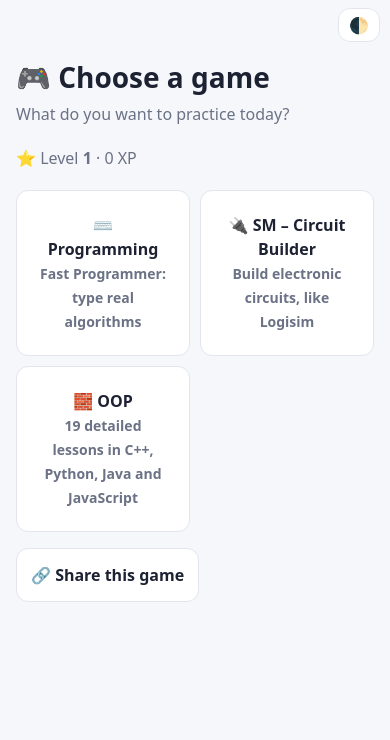
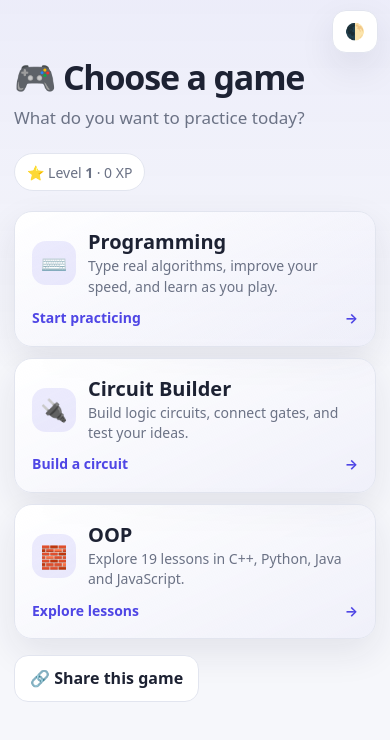
Before and after one commit to bachirimey-cyber/fast-programmer-game, a plain HTML site: page index.html in a window 390 px wide. Drawn offline with Linux system fonts and the light colour scheme.

Commit message:
Improve game usability and responsive design
Co-authored-by: Copilot App <223556219+Copilot@users.noreply.github.com>

```diff
--- a/index.html
+++ b/index.html
@@ -3,27 +3,29 @@
 <meta name="viewport" content="width=device-width, initial-scale=1, viewport-fit=cover">
 <title>Fast Programmer</title>
 <style>
-:root{--bg:#f6f7fb;--card:#fff;--tx:#1d2233;--mu:#6b7285;--ac:#4f46e5;--ok:#16a34a;--bad:#dc2626;--bd:#e2e5ef;box-sizing:border-box;padding-top:env(safe-area-inset-top,0px);padding-bottom:env(safe-area-inset-bottom,0px)}
-@media (prefers-color-scheme:dark){:root:not([data-theme="light"]){--bg:#12141c;--card:#1c1f2b;--tx:#e8eaf3;--mu:#98a0b8;--ac:#818cf8;--ok:#4ade80;--bad:#f87171;--bd:#2c3042}}
+:root{--bg:#f6f7fb;--card:#fff;--tx:#1d2233;--mu:#6b7285;--ac:#4f46e5;--ok:#16a34a;--bad:#dc2626;--bd:#e2e5ef;--shadow:0 14px 36px rgba(32,38,64,.09);box-sizing:border-box;padding-top:env(safe-area-inset-top,0px);padding-bottom:env(safe-area-inset-bottom,0px)}
+@media (prefers-color-scheme:dark){:root:not([data-theme="light"]){--bg:#12141c;--card:#1c1f2b;--tx:#e8eaf3;--mu:#98a0b8;--ac:#818cf8;--ok:#4ade80;--bad:#f87171;--bd:#2c3042;--shadow:0 14px 36px rgba(0,0,0,.24)}}
 *{box-sizing:border-box}
 svg{max-width:100%;height:auto}
-body{margin:0;background:var(--bg);color:var(--tx);font:16px/1.5 system-ui,-apple-system,"Segoe UI",sans-serif}
-main{max-width:760px;margin:0 auto;padding:48px 16px 20px}
-h1{font-size:28px;margin:8px 0 4px}
-.sub{color:var(--mu);margin:0 0 20px}
-.grid{display:grid;grid-template-columns:repeat(auto-fit,minmax(130px,1fr));gap:10px}
-button{font:inherit;cursor:pointer;border:1px solid var(--bd);background:var(--card);color:var(--tx);border-radius:12px;padding:14px;font-weight:600}
-button:hover{border-color:var(--ac)}
+body{margin:0;background:linear-gradient(180deg,rgba(79,70,229,.055),transparent 380px),var(--bg);color:var(--tx);font:16px/1.55 system-ui,-apple-system,"Segoe UI",sans-serif}
+main{max-width:920px;margin:0 auto;padding:64px 20px 36px}
+h1{font-size:clamp(28px,4vw,38px);line-height:1.15;letter-spacing:-.035em;margin:8px 0 8px}
+.sub{color:var(--mu);font-size:17px;margin:0 0 22px}
+.grid{display:grid;grid-template-columns:repeat(auto-fit,minmax(150px,1fr));gap:12px}
+button{font:inherit;cursor:pointer;border:1px solid var(--bd);background:var(--card);color:var(--tx);border-radius:14px;padding:13px 16px;font-weight:650;transition:border-color .16s ease,background-color .16s ease,box-shadow .16s ease,transform .16s ease}
+button:hover{border-color:var(--ac);box-shadow:0 5px 16px rgba(32,38,64,.08);transform:translateY(-1px)}
+button:active{transform:translateY(0)}
+button:focus-visible,a:focus-visible,input:focus-visible,select:focus-visible,textarea:focus-visible{outline:3px solid rgba(79,70,229,.55);outline-offset:3px}
 .pri{background:var(--ac);color:#fff;border-color:var(--ac)}
 .bar{display:flex;gap:14px;flex-wrap:wrap;justify-content:space-between;color:var(--mu);font-size:14px;margin-bottom:10px}
 .bar b{color:var(--tx)}
 .prog{height:6px;background:var(--bd);border-radius:6px;overflow:hidden;margin-bottom:14px}
 .prog i{display:block;height:100%;background:var(--ac);width:0}
-#code{background:var(--card);border:1px solid var(--bd);border-radius:12px;padding:16px;font:18px/1.7 ui-monospace,Menlo,Consolas,monospace;white-space:pre-wrap;overflow-x:auto;min-height:140px}
+#code{background:var(--card);border:1px solid var(--bd);border-radius:16px;padding:18px;font:clamp(15px,2.3vw,18px)/1.75 ui-monospace,Menlo,Consolas,monospace;white-space:pre-wrap;overflow-x:auto;min-height:150px;box-shadow:var(--shadow)}
 .d{color:var(--ok)}.c{background:var(--ac);color:#fff;border-radius:3px}.n{color:var(--mu)}
 #lessonLayout{display:grid;grid-template-columns:minmax(0,1fr);gap:12px;align-items:start}
 #lessonLayout.visual-active{grid-template-columns:minmax(0,1.1fr) minmax(270px,.9fr)}
-#visualizer{min-width:0;background:var(--card);border:1px solid var(--bd);border-radius:12px;padding:12px}
+#visualizer{min-width:0;background:var(--card);border:1px solid var(--bd);border-radius:16px;padding:14px;box-shadow:var(--shadow)}
 #visualizer.hide{display:none}
 #visualCode{max-height:230px;overflow:auto;background:var(--bg);border-radius:8px;padding:8px;font:12px/1.55 ui-monospace,Menlo,Consolas,monospace;white-space:pre}
 .vline{display:block;padding:0 4px;color:var(--mu)}
@@ -43,21 +45,41 @@ td,th{padding:3px 8px;border-bottom:1px solid var(--bd);text-align:center}
 select,.f{font:inherit;padding:10px;border-radius:10px;border:1px solid var(--bd);background:var(--card);color:var(--tx);width:100%}
 @keyframes gl{50%{opacity:.4}}
 .gl{background:#f59e0b!important;color:#000!important;border-color:#f59e0b!important;animation:gl .9s infinite}
-:root[data-theme="dark"]{--bg:#12141c;--card:#1c1f2b;--tx:#e8eaf3;--mu:#98a0b8;--ac:#818cf8;--ok:#4ade80;--bad:#f87171;--bd:#2c3042}
+:root[data-theme="dark"]{--bg:#12141c;--card:#1c1f2b;--tx:#e8eaf3;--mu:#98a0b8;--ac:#818cf8;--ok:#4ade80;--bad:#f87171;--bd:#2c3042;--shadow:0 14px 36px rgba(0,0,0,.24)}
 .msg{border:2px solid var(--ok);background:var(--card);border-radius:12px;padding:14px 16px;font-size:18px;font-weight:600;margin:0 0 14px}.msg.l{border-color:var(--bad)}
+.theme-toggle{position:fixed;top:calc(env(safe-area-inset-top,0px) + 10px);right:12px;padding:8px 12px;z-index:5;box-shadow:var(--shadow)}
+#s0 h1{font-size:clamp(34px,6vw,48px);margin-top:0}
+#s0 .sub{max-width:620px}
+#xp{display:inline-flex;align-items:center;gap:.25em;min-height:38px;padding:6px 12px;border:1px solid var(--bd);border-radius:999px;background:var(--card);font-size:14px;margin:0 0 20px}
+.game-grid{grid-template-columns:repeat(3,minmax(0,1fr));gap:16px}
+#s0 .game-card{display:flex;flex-direction:column;align-items:flex-start;gap:9px;min-height:205px;padding:22px;text-align:left;border-radius:18px;background:linear-gradient(155deg,var(--card),rgba(79,70,229,.035));box-shadow:var(--shadow)}
+#s0 .game-card:hover{box-shadow:0 18px 36px rgba(32,38,64,.14);transform:translateY(-3px)}
+.game-icon{display:grid;place-items:center;width:44px;height:44px;border-radius:14px;background:rgba(79,70,229,.1);font-size:22px}
+.game-title{font-size:20px;line-height:1.25;font-weight:750}
+.game-desc{color:var(--mu);font-size:14px;font-weight:400;line-height:1.45}
+.game-cta{display:flex;align-items:center;justify-content:space-between;gap:8px;width:100%;margin-top:auto;padding-top:10px;color:var(--ac);font-size:14px;font-weight:700}
+#s0 .shareBtn{padding:10px 15px}
+.choice-card{min-height:104px;border-radius:16px;box-shadow:var(--shadow)}
+#langs .choice-card,#ol .choice-card{min-height:120px}
+#s4 .grid button,#c1 .grid button{min-height:96px}
+section:not(.hide){animation:section-in .2s ease-out both}
+@keyframes section-in{from{opacity:0;transform:translateY(5px)}to{opacity:1;transform:translateY(0)}}
 .share-box{position:fixed;inset:0;background:rgba(0,0,0,.55);z-index:20;display:flex;align-items:center;justify-content:center;padding:16px}.share-box.hide{display:none}.share-panel{max-width:540px;width:min(100%,540px);padding:18px 18px 12px}.share-link{width:100%;margin:10px 0 14px;padding:12px;border-radius:10px;border:1px solid var(--bd);background:var(--card);color:var(--tx);font:inherit}
 #in{position:fixed;opacity:0;left:-999px;top:0;width:1px;height:1px}
+@media(max-width:740px){main{padding:58px 16px 28px}.game-grid{grid-template-columns:repeat(2,minmax(0,1fr))}#s2>.bar:first-child{justify-content:flex-start;gap:8px}#s2>.bar:first-child>span{padding:5px 8px;background:var(--card);border:1px solid var(--bd);border-radius:10px}}
+@media(max-width:520px){main{padding:58px 14px 24px}.game-grid{grid-template-columns:minmax(0,1fr);gap:11px}#s0 .game-card{min-height:0;padding:17px;display:grid;grid-template-columns:44px minmax(0,1fr);align-items:center;column-gap:12px;row-gap:2px}.game-icon{grid-row:span 2}.game-title,.game-desc{grid-column:2}.game-cta{grid-column:1/-1;padding-top:8px}.bar{gap:8px}.visual-controls button{padding:8px}.share-panel{padding:16px}}
+@media(prefers-reduced-motion:reduce){*,*::before,*::after{scroll-behavior:auto!important;animation-duration:.01ms!important;animation-iteration-count:1!important;transition-duration:.01ms!important}}
 </style></head><body><main>
-<button id="th" style="position:fixed;top:calc(env(safe-area-inset-top,0px) + 8px);right:10px;padding:4px 10px;z-index:5">🌓</button>
+<button id="th" class="theme-toggle" aria-label="Toggle color theme" title="Toggle color theme">🌓</button>
 <textarea id="in" autocapitalize="off" autocomplete="off" autocorrect="off" spellcheck="false"></textarea>
 
 <section id='s0'>
 <h1>🎮 Choose a game</h1>
 <p class='sub'>What do you want to practice today?</p>
 <p class='sub' id='xp'></p>
-<div class='grid'>
-<button id='m1' style='padding:22px'>⌨️ Programming<br><span class='hint'>Fast Programmer: type real algorithms</span></button>
-<button id='m2' style='padding:22px'>🔌 SM – Circuit Builder<br><span class='hint'>Build electronic circuits, like Logisim</span></button>
+<div class='grid game-grid'>
+<button id='m1' class='game-card'><span class='game-icon' aria-hidden='true'>⌨️</span><span class='game-title'>Programming</span><span class='game-desc'>Type real algorithms, improve your speed, and learn as you play.</span><span class='game-cta'>Start practicing <span aria-hidden='true'>→</span></span></button>
+<button id='m2' class='game-card'><span class='game-icon' aria-hidden='true'>🔌</span><span class='game-title'>Circuit Builder</span><span class='game-desc'>Build logic circuits, connect gates, and test your ideas.</span><span class='game-cta'>Build a circuit <span aria-hidden='true'>→</span></span></button>
 </div>
 <p><button class='shareBtn'>🔗 Share this game</button></p>
 </section>
@@ -493,7 +515,7 @@ cpp:`<svg viewBox='0 0 48 48' width='52' height='52'><polygon points='24,3 43,14
 py:`<svg viewBox='0 0 48 48' width='52' height='52'><rect x='5' y='4' width='27' height='27' rx='9' fill='#3776ab'/><rect x='16' y='17' width='27' height='27' rx='9' fill='#ffd43b'/><circle cx='13' cy='12' r='2.5' fill='#fff'/><circle cx='35' cy='36' r='2.5' fill='#3776ab'/></svg>`,
 java:`<svg viewBox='0 0 48 48' width='52' height='52'><path d='M10 20h24v10a10 10 0 0 1-10 10h-4a10 10 0 0 1-10-10z' fill='#e76f00'/><path d='M34 22h3a4 4 0 0 1 0 9h-4' fill='none' stroke='#e76f00' stroke-width='3'/><path d='M16 7c-3 4 3 5 0 9M24 5c-3 4 3 5 0 9' fill='none' stroke='#5382a1' stroke-width='2.5' stroke-linecap='round'/><rect x='8' y='42' width='28' height='3' rx='1.5' fill='#5382a1'/></svg>`,
 js:`<svg viewBox='0 0 48 48' width='52' height='52'><rect x='5' y='5' width='38' height='38' rx='5' fill='#f7df1e'/><text x='40' y='39' font-size='19' font-weight='700' text-anchor='end' fill='#222' font-family='Arial,sans-serif'>JS</text></svg>`};
-for(const k in L){const b=document.createElement("button");b.innerHTML=I[k]+"<span>"+L[k]+"</span>";b.style.cssText="display:flex;flex-direction:column;align-items:center;gap:8px;padding:16px 10px";b.onclick=()=>start(k);$("langs").appendChild(b)}
+for(const k in L){const b=document.createElement("button");b.className="choice-card";b.innerHTML=I[k]+"<span>"+L[k]+"</span>";b.style.cssText="display:flex;flex-direction:column;align-items:center;justify-content:center;gap:8px;padding:16px 10px";b.onclick=()=>start(k);$("langs").appendChild(b)}
 function showBest(){const C=["All 10","Easy","Medium","Hard"];$("best").innerHTML="<b>🏅 Best scores (WPM)</b><table style='width:100%;border-collapse:collapse;margin-top:6px'><tr><th></th>"+C.map(c=>"<th>"+c+"</th>").join("")+"</tr>"+Object.keys(L).filter(k=>k!=="my"&&k.slice(0,2)!=="o_").map(k=>"<tr><td>"+L[k]+"</td>"+C.map(c=>"<td style='text-align:center'>"+(best[k+"-"+c]||"–")+"</td>").join("")+"</tr>").join("")+"</table>"}
 showBest();
 const GAME_URL = 'https://bachirimey-cyber.github.io/fast-programmer-game/';
@@ -2208,9 +2230,9 @@ console.log(checkout.total(10));`]
 ];
 OD.js=JS_EXTRA;
 Object.keys(OD).forEach(k=>{L['o_'+k]=L[k]+' OOP';I['o_'+k]=I[k];D['o_'+k]=OD[k].map((x,i)=>x.length===4?[x[0],x[3],'Easy',[x[0],x[1],x[2]]]:[CON[i][0],x[1],'Easy',[CON[i][0],CON[i][1]+(k==='c'?' C has no classes, so we imitate it with structs and functions.':''),x[0]]]);
-const b=document.createElement('button');b.innerHTML=I[k]+'<span>'+L[k]+' · Full 19-lesson course</span>';b.style.cssText='display:flex;flex-direction:column;align-items:center;gap:8px;padding:16px 10px';b.onclick=()=>{S.lang='o_'+k;playList('Easy',OD[k].map((_,i)=>i),'OOP',true)};$('ol').append(b)});
+const b=document.createElement('button');b.className='choice-card';b.innerHTML=I[k]+'<span>'+L[k]+' · Full 19-lesson course</span>';b.style.cssText='display:flex;flex-direction:column;align-items:center;justify-content:center;gap:8px;padding:16px 10px';b.onclick=()=>{S.lang='o_'+k;playList('Easy',OD[k].map((_,i)=>i),'OOP',true)};$('ol').append(b)});
 $('ob').onclick=()=>show('s0');
-{const b=document.createElement('button');b.id='m3';b.style.padding='22px';b.innerHTML='🧱 OOP<br><span class=hint>19 detailed lessons in C++, Python, Java and JavaScript</span>';b.onclick=()=>show('o1');document.querySelector('#s0 .grid').append(b)}
+{const b=document.createElement('button');b.id='m3';b.className='game-card';b.setAttribute('aria-label','Open the 19-lesson object-oriented programming course');b.innerHTML='<span class=game-icon aria-hidden=true>🧱</span><span class=game-title>OOP</span><span class=game-desc>Explore 19 lessons in C++, Python, Java and JavaScript.</span><span class=game-cta>Explore lessons <span aria-hidden=true>→</span></span>';b.onclick=()=>show('o1');document.querySelector('#s0 .grid').append(b)}
 const MX={
 c:{S:{'Sum 1 to 10':'','Find the max':'int a[] = {3, 9, 2};\nint n = 3;','Bubble sort':'int a[] = {5, 2, 9};\nint n = 3;','Count evens':'int a[] = {1, 2, 3, 4};\nint n = 4;','Swap two values':'int a = 1, b = 2;','Selection sort':'int a[] = {5, 2, 9};\nint n = 3;'},
  F:{'Factorial':'printf("%d", fact(5));','Is prime':'printf("%d", isPrime(7));','GCD':'printf("%d", gcd(12, 18));'},
```
